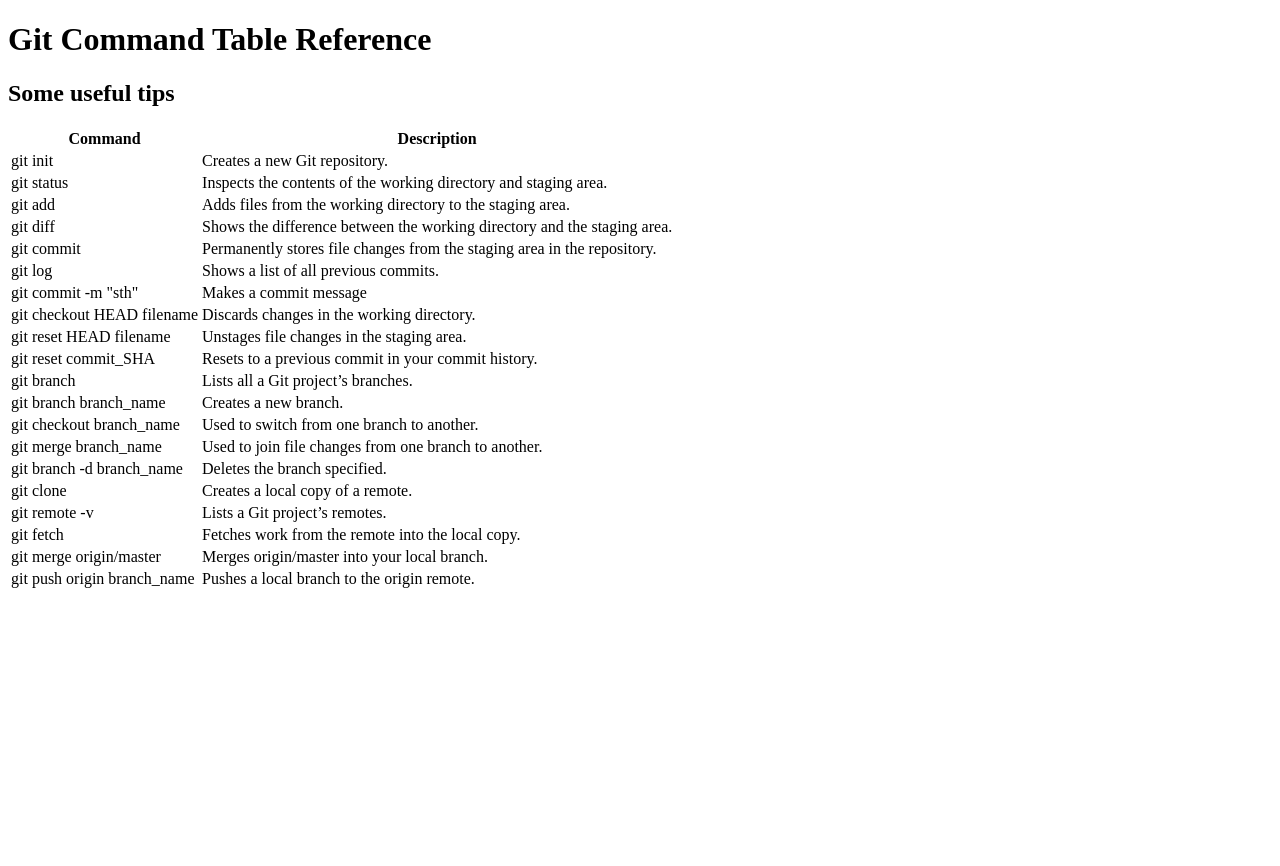
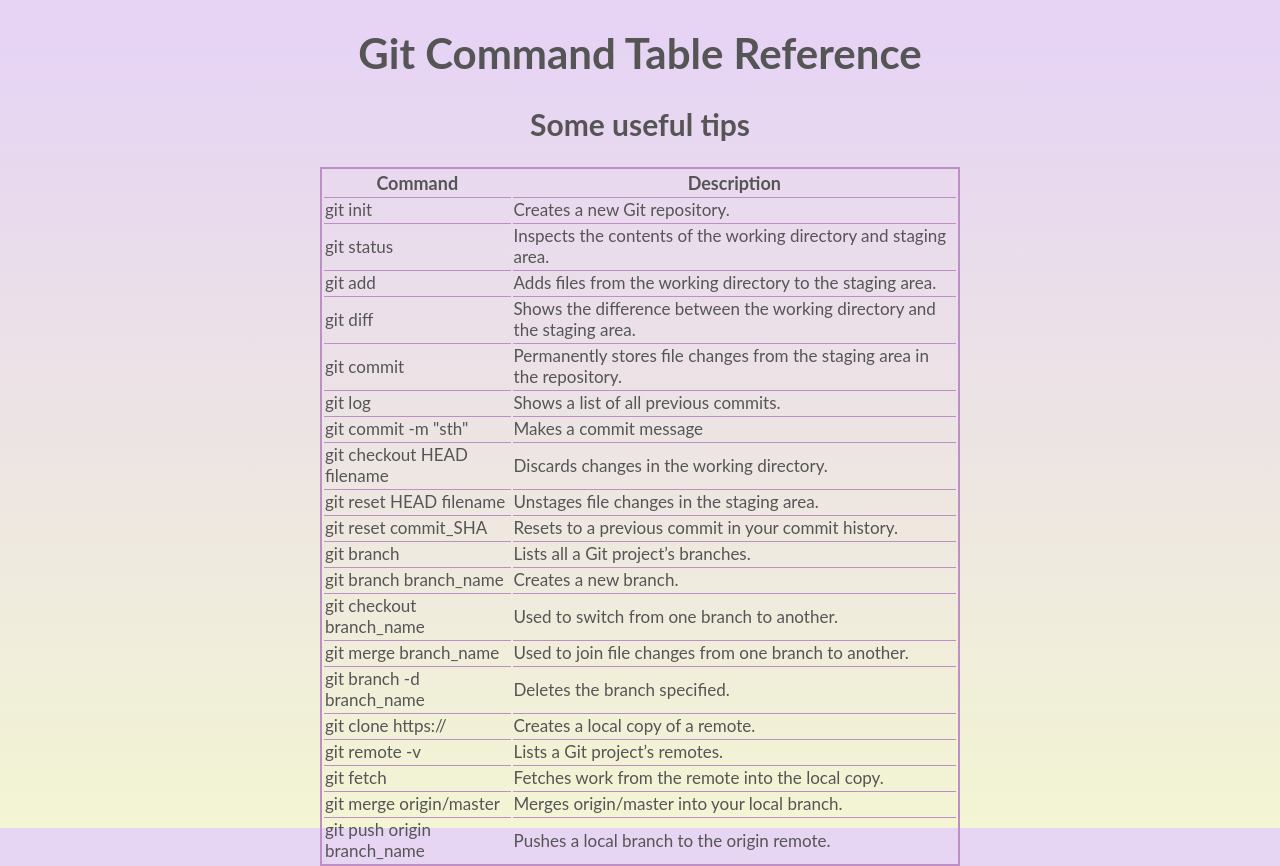
Before and after one commit to VictoriaMD/Cheatsheet, a plain HTML site: page index.html in a window 1280 px wide. Before the commit the page ends 800 px from the top, so only its background shows below. Drawn offline with Linux system fonts and the light colour scheme.

Commit message:
add some styling at file

```diff
--- a/index.html
+++ b/index.html
@@ -91,7 +91,7 @@
                 <td>Deletes the branch specified.</td>
             </tr>
             <tr>
-                <td>git clone</td>
+                <td>git clone https://</td>
                 <td>Creates a local copy of a remote.</td>
             </tr>
             <tr>
--- a/style.css
+++ b/style.css
@@ -0,0 +1,49 @@
+html, body {
+    margin: 0 auto;
+    padding: 0;
+    height: 100%;
+    width: 100%;
+    background-image: linear-gradient(#E6D3F5,#F3F5D3);
+}
+
+h1, h2, tr {
+    font-family: lato, 'Times New Roman', Times, serif;
+    color:#555555;
+    text-align: center;
+}
+
+table {
+    width: 50%;
+    margin: 0 auto;
+}
+
+th {
+    text-align: center;
+}
+
+h1 {
+    font-size: 42px;
+}
+
+h2 {
+    font-size: 30px;
+}
+
+th {
+    font-size: 18px;
+}
+
+tr {
+    text-align: left;
+    font-size: 17px;
+    padding: 10px;
+}
+
+table {
+    border: 2px solid #BC90C4;
+}
+
+
+td {
+    border-top: 1px solid #BC90C4;
+}
```
